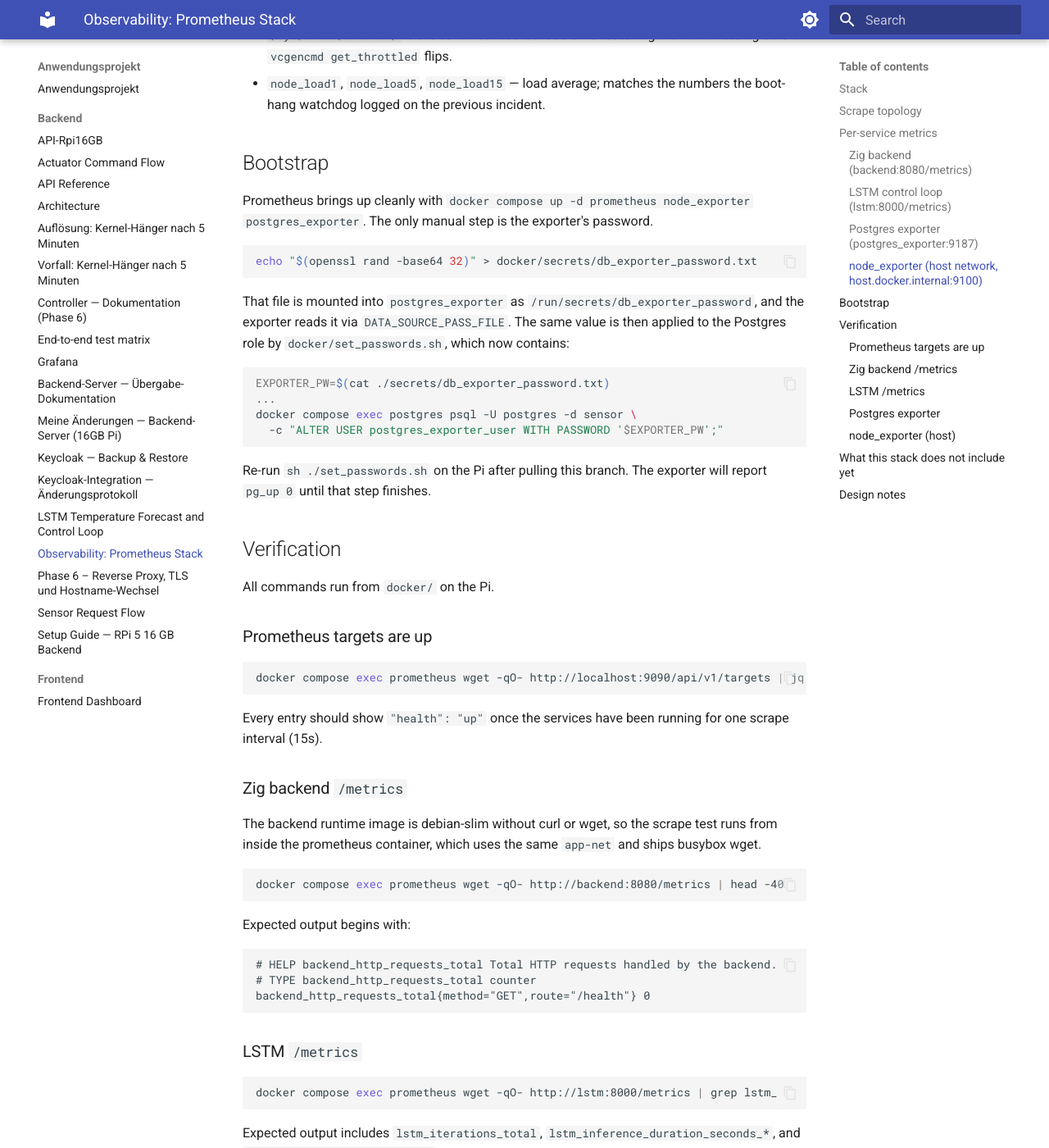
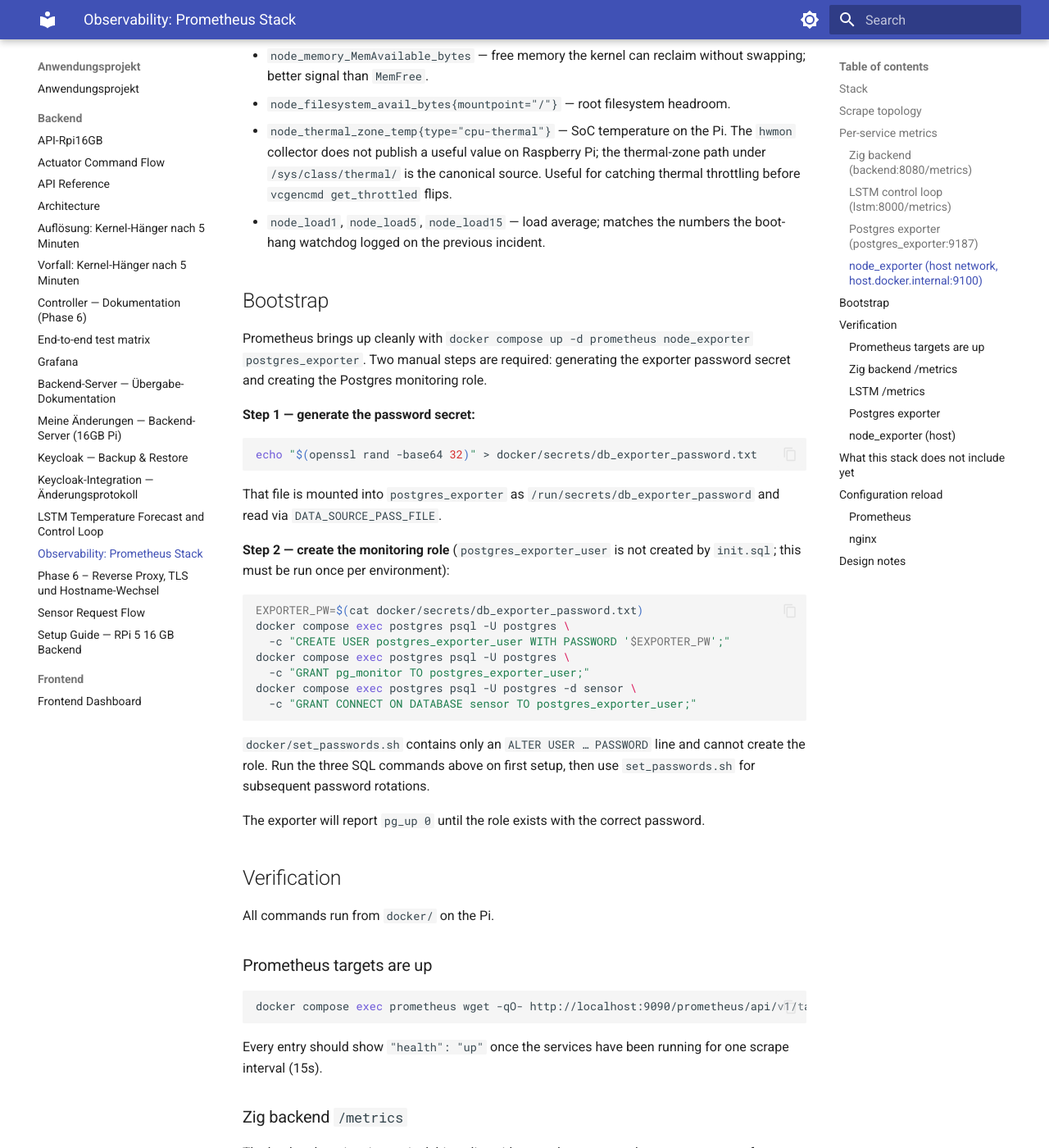
Before and after one commit to Just-Martin-Really/API-Rpi16GB, an MkDocs documentation site: the page built from docs/backend/observability.md, in a window 1280 px wide and 1400 px high, scrolled down 3974 px. Shown: the whole window at 82% size. Built offline with MkDocs 1.6.1 and Material for MkDocs 9.7.7, drawn with Linux system fonts in a browser that asks for light colours; some of the changed text lies outside the part shown.

Commit message:
docs: align observability, grafana, and frontend docs with actual stack state
- observability.md: add controller to scrape targets table; document that
  Prometheus is now reachable at /prometheus/ via nginx; fix verification
  command to use /prometheus/api/v1/targets; correct postgres_exporter_user
  bootstrap (role is not in init.sql — must be created manually with
  CREATE USER + GRANT pg_monitor); add Configuration reload section covering
  Prometheus SIGHUP and nginx force-recreate
- grafana.md: document Prometheus datasource URL requirement
  (http://prometheus:9090/prometheus due to --web.route-prefix); fix scrape
  target count from five to six (controller added); add Provisioning reload
  section
- frontend.md: document KPI cards, readings table, monitoring quick-links,
  and footer; add Layout section; add new DOM element IDs

````diff
--- a/docs/backend/observability.md
+++ b/docs/backend/observability.md
@@ -13,9 +13,14 @@
 | `postgres_exporter` | `quay.io/prometheuscommunity/postgres-exporter:v0.15.0` | `app-net`           | 9187  | sensor-DB connections, transactions, sizes    |
 | Zig backend       | (in-tree)                                            | `app-net`              | 8080  | `/metrics` route, hand-rolled exposition      |
 | LSTM control loop | (in-tree)                                            | `app-net`              | 8000  | `prometheus_client.start_http_server`         |
+| `controller`      | (in-tree)                                            | `app-net`              | 8000  | actuator-command dispatcher metrics           |
 
 Prometheus listens on `:9090` inside `app-net` only. There is no host-port
-mapping; access goes through Grafana once that lands.
+mapping. Prometheus is accessible externally at
+`https://www.lab.local/prometheus/` through the nginx reverse proxy. The
+container is started with `--web.external-url=https://www.lab.local/prometheus/`
+and `--web.route-prefix=/prometheus/`, which shifts all routes — including
+`/api/v1/` and `/metrics` — under the `/prometheus/` prefix.
 
 ## Scrape topology
 
@@ -107,9 +112,11 @@
 
 ### Postgres exporter (`postgres_exporter:9187`)
 
-Connects as `postgres_exporter_user`, a read-only role created in
-`docker/postgres/init.sql` with the canonical `pg_monitor` grant. That role
-gives access to the `pg_stat_*` views without exposing row data.
+Connects as `postgres_exporter_user`, a read-only monitoring role with the
+canonical `pg_monitor` grant. This role is **not** created by `init.sql` and
+must be bootstrapped manually before the exporter will connect — see
+[Bootstrap](#bootstrap). The `pg_monitor` grant gives access to the
+`pg_stat_*` views without exposing row data.
 
 Notable metrics out of the box:
 
@@ -155,27 +162,37 @@
 ## Bootstrap
 
 Prometheus brings up cleanly with `docker compose up -d prometheus
-node_exporter postgres_exporter`. The only manual step is the exporter's
-password.
+node_exporter postgres_exporter`. Two manual steps are required: generating
+the exporter password secret and creating the Postgres monitoring role.
+
+**Step 1 — generate the password secret:**
 
 ```sh
 echo "$(openssl rand -base64 32)" > docker/secrets/db_exporter_password.txt
 ```
 
 That file is mounted into `postgres_exporter` as
-`/run/secrets/db_exporter_password`, and the exporter reads it via
-`DATA_SOURCE_PASS_FILE`. The same value is then applied to the Postgres role
-by `docker/set_passwords.sh`, which now contains:
+`/run/secrets/db_exporter_password` and read via `DATA_SOURCE_PASS_FILE`.
+
+**Step 2 — create the monitoring role** (`postgres_exporter_user` is not
+created by `init.sql`; this must be run once per environment):
 
 ```sh
-EXPORTER_PW=$(cat ./secrets/db_exporter_password.txt)
-...
+EXPORTER_PW=$(cat docker/secrets/db_exporter_password.txt)
+docker compose exec postgres psql -U postgres \
+  -c "CREATE USER postgres_exporter_user WITH PASSWORD '$EXPORTER_PW';"
+docker compose exec postgres psql -U postgres \
+  -c "GRANT pg_monitor TO postgres_exporter_user;"
 docker compose exec postgres psql -U postgres -d sensor \
-  -c "ALTER USER postgres_exporter_user WITH PASSWORD '$EXPORTER_PW';"
+  -c "GRANT CONNECT ON DATABASE sensor TO postgres_exporter_user;"
 ```
 
-Re-run `sh ./set_passwords.sh` on the Pi after pulling this branch. The
-exporter will report `pg_up 0` until that step finishes.
+`docker/set_passwords.sh` contains only an `ALTER USER … PASSWORD` line and
+cannot create the role. Run the three SQL commands above on first setup, then
+use `set_passwords.sh` for subsequent password rotations.
+
+The exporter will report `pg_up 0` until the role exists with the correct
+password.
 
 ## Verification
 
@@ -184,7 +201,7 @@
 ### Prometheus targets are up
 
 ```sh
-docker compose exec prometheus wget -qO- http://localhost:9090/api/v1/targets | jq '.data.activeTargets[] | {job:.labels.job, health:.health}'
+docker compose exec prometheus wget -qO- http://localhost:9090/prometheus/api/v1/targets | jq '.data.activeTargets[] | {job:.labels.job, health:.health}'
 ```
 
 Every entry should show `"health": "up"` once the services have been running
@@ -242,6 +259,31 @@
 - **Alerts.** Optional per the Phase 6 spec. Will live in
   `docker/prometheus/alert.rules.yml` alongside `prometheus.yml` when added.
 
+## Configuration reload
+
+### Prometheus
+
+Reload the scrape configuration without restarting the container by sending
+SIGHUP to PID 1 inside the container:
+
+```sh
+docker compose exec prometheus kill -HUP 1
+```
+
+Prometheus logs `"Completed loading of configuration file"` on success. The
+TSDB is not restarted; only the scrape config and rule files are re-read.
+
+### nginx
+
+nginx templates (`docker/nginx/templates/conf.d/*.conf.template`) are rendered
+into the running config only when the container starts. A plain `restart` is
+not sufficient after a template change — the container must be force-recreated
+so that environment-variable substitution runs again:
+
+```sh
+docker compose up -d --force-recreate --no-deps nginx
+```
+
 ## Design notes
 
 A few choices that were not obvious from the ticket.
````
Also changed, not shown: docs/backend/grafana.md (+20 -2 lines), docs/frontend/frontend.md (+29 -0 lines).
